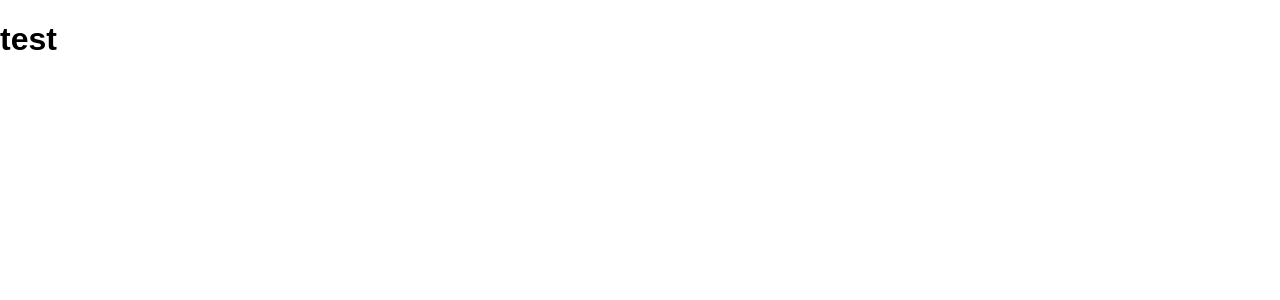
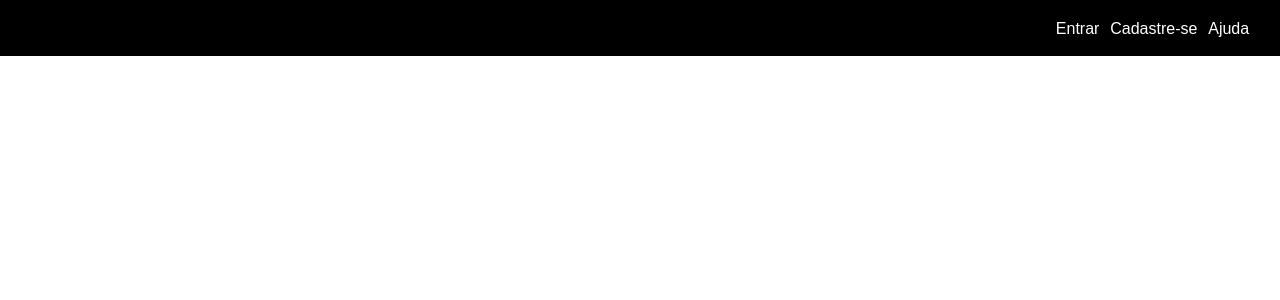
Before and after one commit to zCaioSantos/commerce-frontend, a React (Vite) app: page / in a window 1280 px wide. Shown: the top 300 px of the page. Built offline with nearby package versions, Linux system fonts and the light colour scheme.

Commit message:
feat: add component topheader in landingpage

```diff
--- /dev/null
+++ b/src/components/LandingPage/TopHeader/Controller.tsx
@@ -0,0 +1,5 @@
+import { Layout } from "./Layout";
+
+export function Controller() {
+ return <Layout />;
+}
--- /dev/null
+++ b/src/components/LandingPage/TopHeader/Layout.tsx
@@ -0,0 +1,11 @@
+import { Container, Div } from './styles';
+
+export function Layout() {
+ return <Container>
+  <Div>
+    <p>Entrar</p>
+    <p>Cadastre-se</p>
+    <p>Ajuda</p>
+  </Div>
+ </Container>;
+}
--- /dev/null
+++ b/src/components/LandingPage/TopHeader/index.tsx
@@ -0,0 +1,5 @@
+import {Controller} from './Controller';
+
+(Controller as any).displayName = 'TopHeader';
+
+export { Controller as TopHeader};
--- /dev/null
+++ b/src/components/LandingPage/TopHeader/styles.ts
@@ -0,0 +1,21 @@
+import styled from "styled-components";
+
+export const Container = styled.div`
+ background-color: black;
+ width: 100%;
+ height: 56px;
+ display: flex;
+ flex-direction: row;
+ justify-content: right;
+`
+
+export const Div = styled.div`
+display: flex;
+flex-direction: row;
+justify-content: space-evenly;
+font-size: 16px;
+width: 215px;
+height: 20px;
+color: white;
+margin: 20px;
+`
--- a/src/pages/LandingPage/Layout.tsx
+++ b/src/pages/LandingPage/Layout.tsx
@@ -1,3 +1,9 @@
+import { TopHeader } from '../../components/LandingPage/TopHeader';
+
 export function Layout() {
- return <h1>test</h1>;
+ return (
+  <div>
+   <TopHeader />
+  </div>
+ );
 }
```
